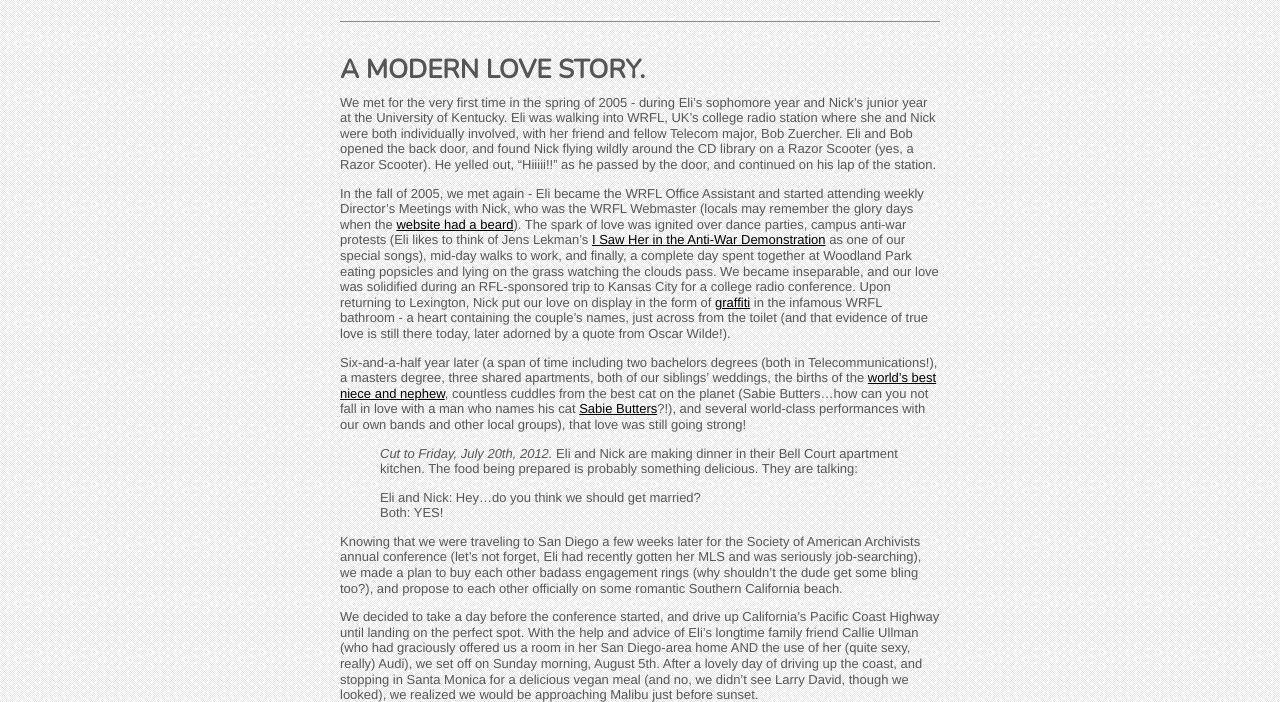
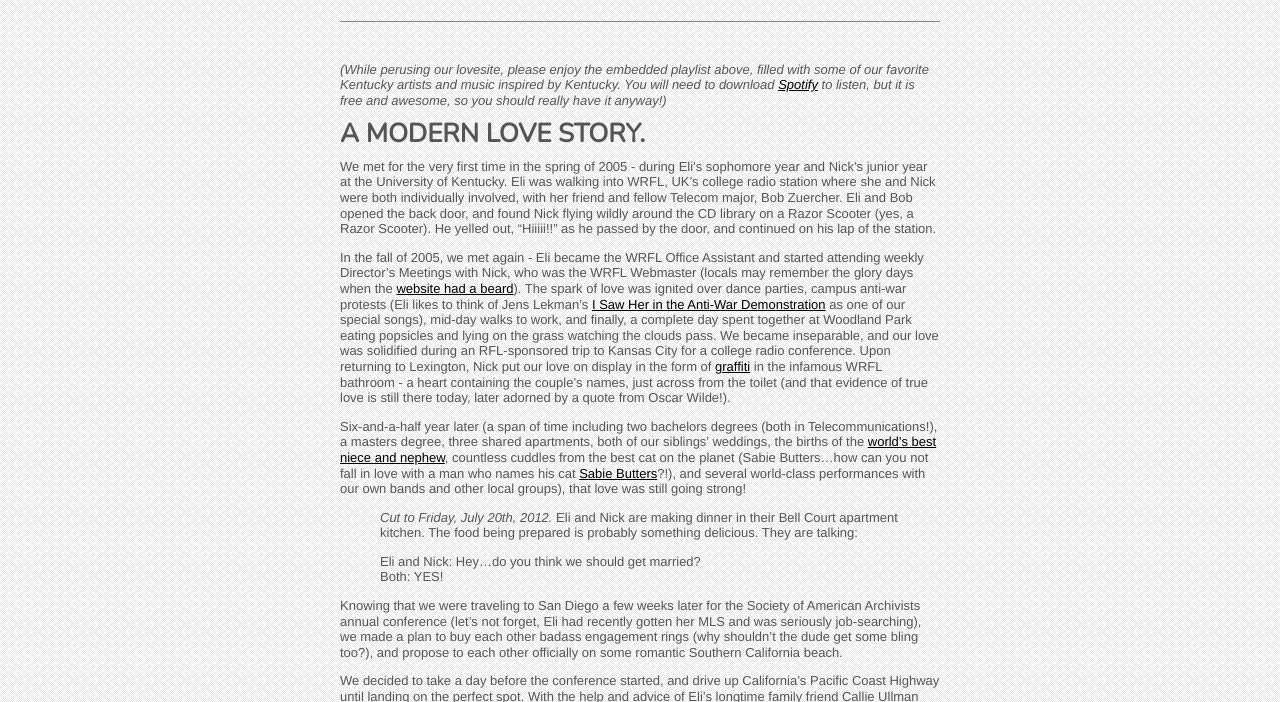
Before and after one commit to nikolaiwarner/eliandnick.com, a Jekyll site: the page built from index.md, in a window 1280 px wide and 900 px high, scrolled down 535 px, cut to the strip 198-900 px from the top of the window. Built offline with Jekyll 4.4.1, drawn with Linux system fonts in a browser that asks for light colours; nearby versions of some CDN libraries.

Commit message:
Update index.md

```diff
--- a/index.md
+++ b/index.md
@@ -2,6 +2,7 @@
 layout: homepage
 title: Eli Riveire and Nick Warner are gettin' hitched.
 ---
+_(While perusing our lovesite, please enjoy the embedded playlist above, filled with some of our favorite Kentucky artists and music inspired by Kentucky. You will need to download [Spotify](http://www.spotify.com/) to listen, but it is free and awesome, so you should really have it anyway!)_
 
 # A MODERN LOVE STORY.
 
```
